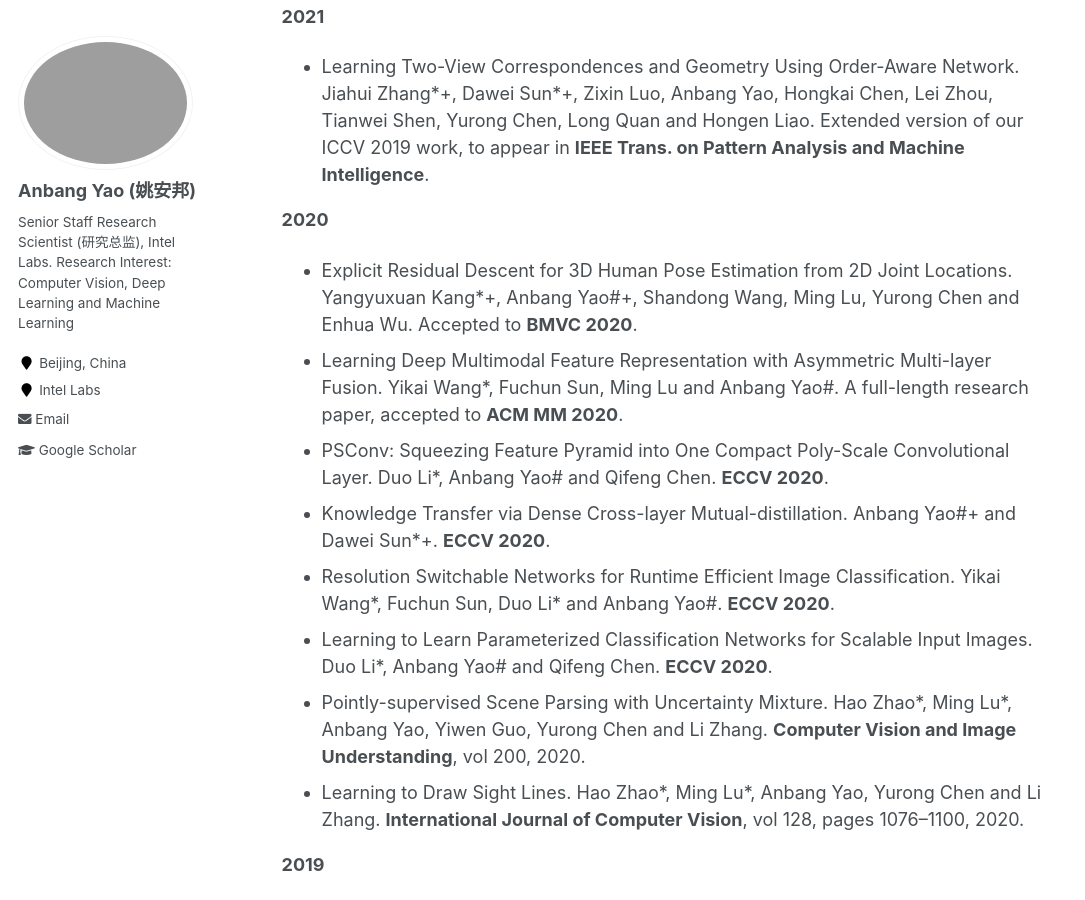
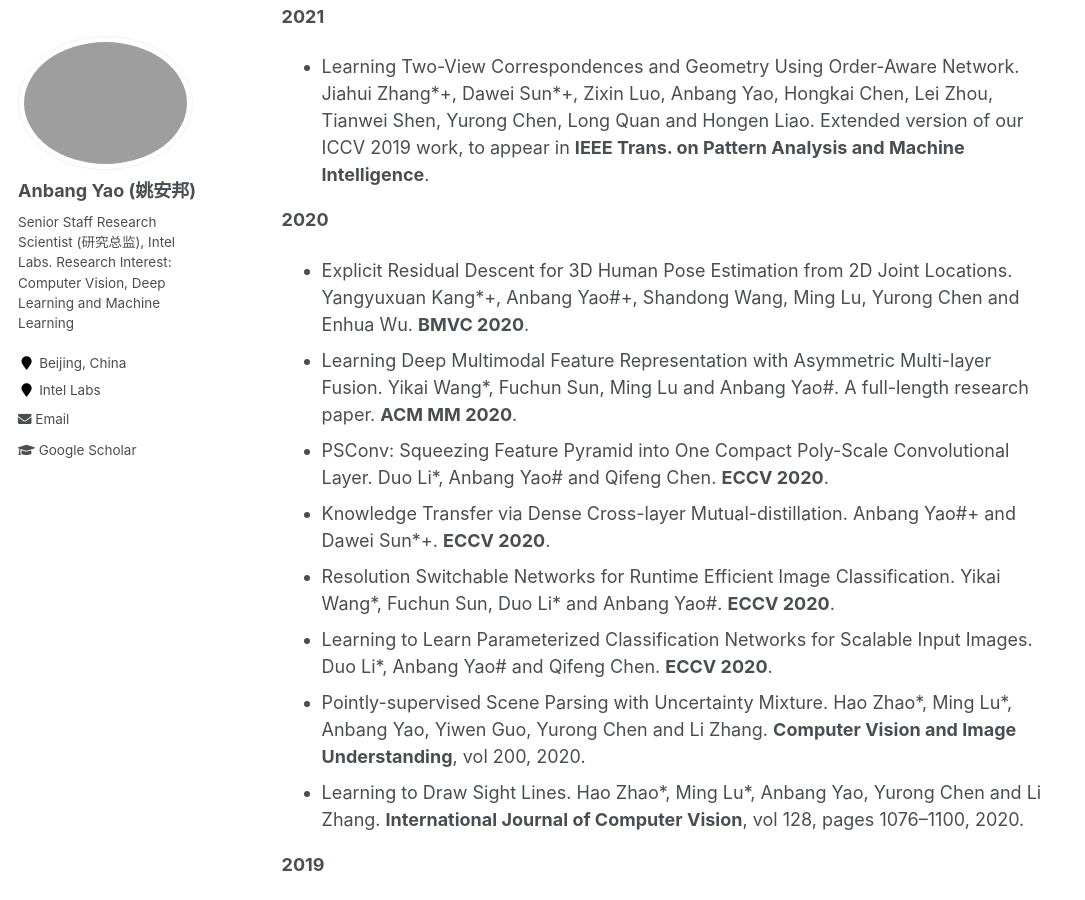
Before and after one commit to YaoAnbang/YaoAnbang.github.io, a Jekyll site: the page built from _pages/about.md, in a window 1280 px wide and 900 px high, scrolled down 1583 px. Shown: the whole window, without its empty margins (0-1085 px from the left). Built offline with Jekyll 4.4.1, drawn with Linux system fonts in a browser that asks for light colours.

Commit message:
Update about.md

```diff
--- a/_pages/about.md
+++ b/_pages/about.md
@@ -46,8 +46,8 @@ Selected Publications
 
 **2020**
 
-+ Explicit Residual Descent for 3D Human Pose Estimation from 2D Joint Locations. Yangyuxuan Kang\*+, Anbang Yao\#+, Shandong Wang, Ming Lu, Yurong Chen and Enhua Wu. Accepted to **BMVC 2020**.
-+ Learning Deep Multimodal Feature Representation with Asymmetric Multi-layer Fusion. Yikai Wang\*, Fuchun Sun, Ming Lu and Anbang Yao\#. A full-length research paper, accepted to **ACM MM 2020**.
++ Explicit Residual Descent for 3D Human Pose Estimation from 2D Joint Locations. Yangyuxuan Kang\*+, Anbang Yao\#+, Shandong Wang, Ming Lu, Yurong Chen and Enhua Wu. **BMVC 2020**.
++ Learning Deep Multimodal Feature Representation with Asymmetric Multi-layer Fusion. Yikai Wang\*, Fuchun Sun, Ming Lu and Anbang Yao\#. A full-length research paper. **ACM MM 2020**.
 + PSConv: Squeezing Feature Pyramid into One Compact Poly-Scale Convolutional Layer. Duo Li\*, Anbang Yao\# and Qifeng Chen. **ECCV 2020**.
 + Knowledge Transfer via Dense Cross-layer Mutual-distillation. Anbang Yao\#\+ and Dawei Sun\*+. **ECCV 2020**.
 + Resolution Switchable Networks for Runtime Efficient Image Classification. Yikai Wang\*, Fuchun Sun, Duo Li\* and Anbang Yao\#. **ECCV 2020**.
```
